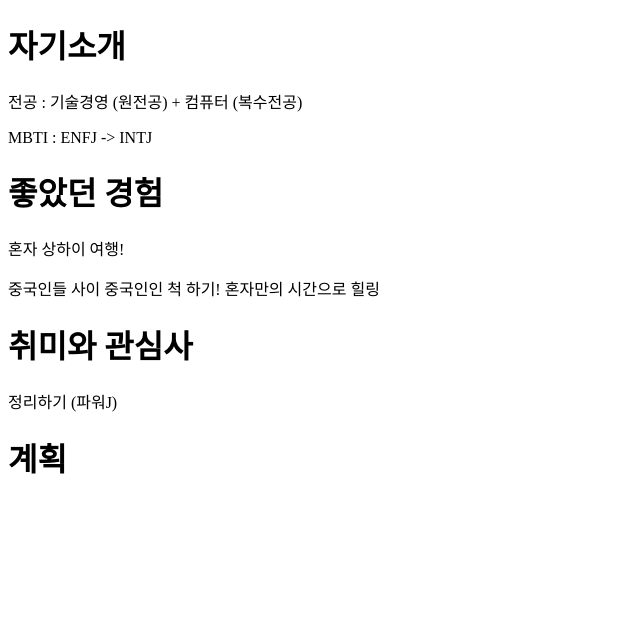
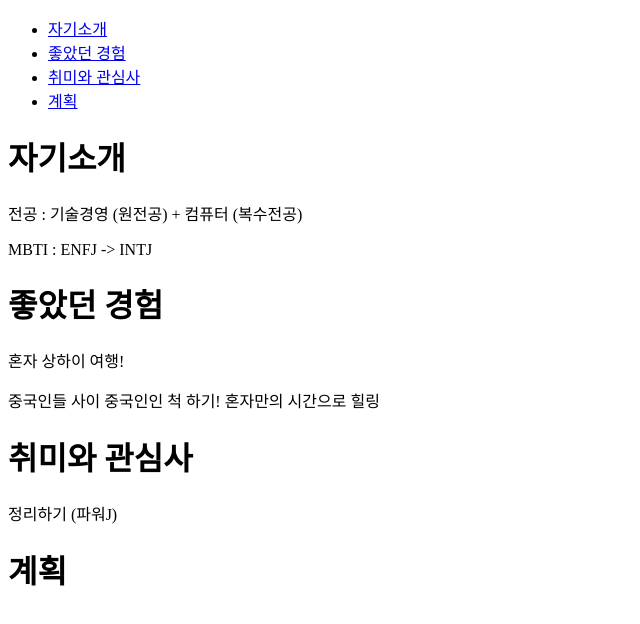
Before and after one commit to arty0928/front-end-study, a plain HTML site: page eunseo_park.html in a window 1280 px wide. Shown: the whole page, without its empty margins (0-640 px from the left). Drawn offline with Linux system fonts and the light colour scheme.

```diff
--- a/0123/css/register.css
+++ b/0123/css/register.css
@@ -59,6 +59,7 @@
 */
 #signup input:not([type='radio']) {
   border: 1px solid #ccc;
+  border-radius: 5px;
   font-size: 13px;
   padding: 5px;
   width: 200px;
--- a/eunseo_park.html
+++ b/eunseo_park.html
@@ -6,6 +6,21 @@
   <title>박은서 자기소개</title>
 </head>
 <body>
+
+  <div class="container">
+    <nav>
+      <ul>
+        <li class="info"><a href="info">자기소개</a></li>
+        <li class="experience"><a href="info">좋았던 경험</a></li>
+        <li class="hobby"><a href="info">취미와 관심사</a></li>
+        <li class="plan"><a href="info">계획</a></li>
+
+      </ul>
+    </nav>
+
+  </div>
+
+
   <h1>자기소개</h1>
     <p>전공 : 기술경영 (원전공) + 컴퓨터 (복수전공) </p>
     <p>MBTI : ENFJ -> INTJ </p>
```
